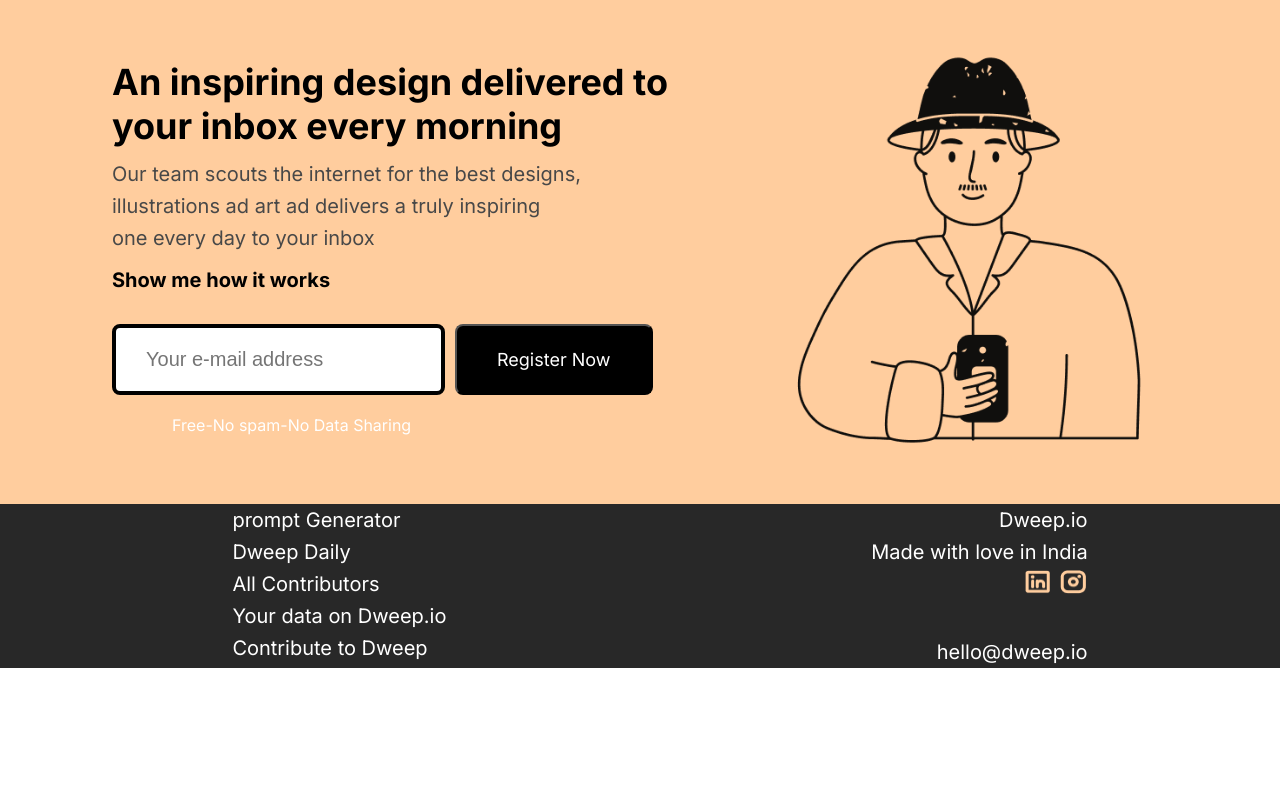
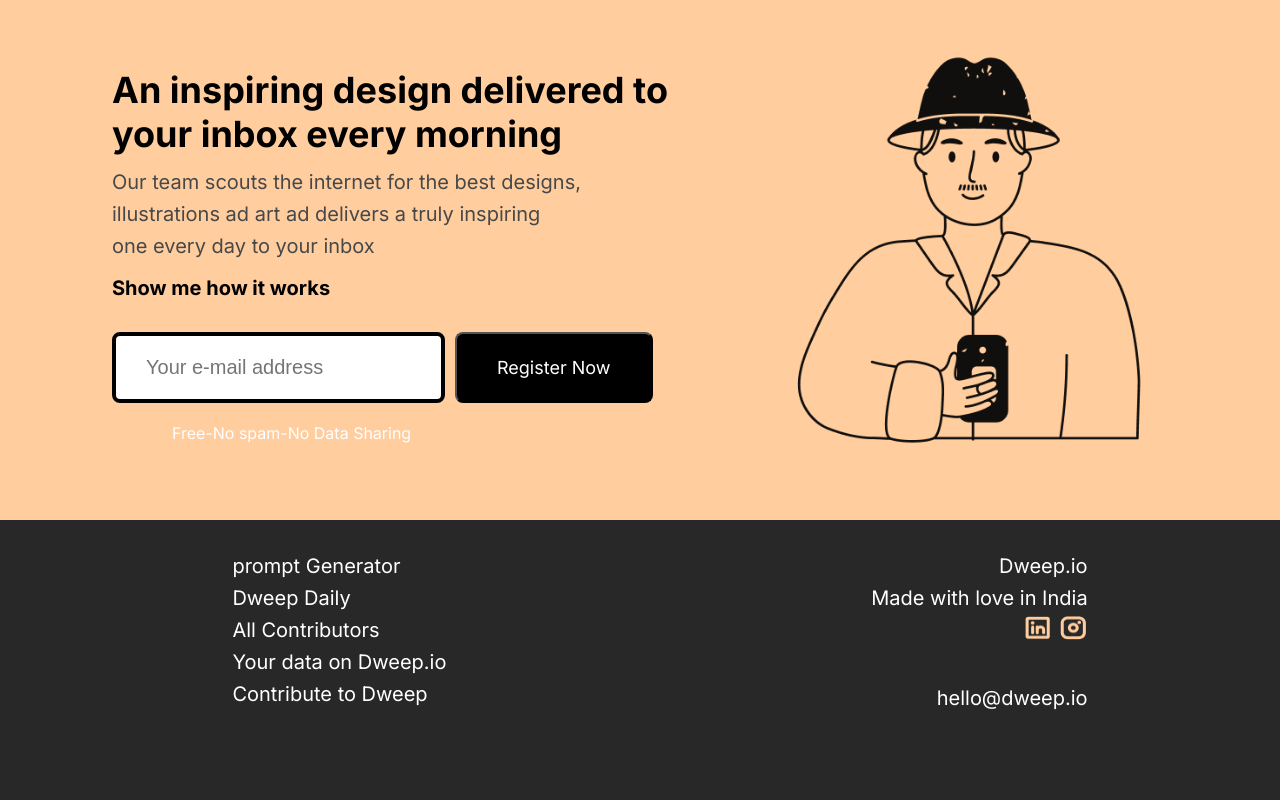
Before and after one commit to preetham9542/micro-project-1, a plain HTML site: page index.html in a window 1280 px wide. Drawn offline with Linux system fonts and the light colour scheme.

Commit message:
Updated style sheet

```diff
--- a/style.css
+++ b/style.css
@@ -16,7 +16,7 @@ img {
 
 #topbox{
     background-color: #ffcd9e;
-    height: 100%;
+    height: 65vh;
     width: 100%;
     display: flex;
     flex-direction: row;
@@ -108,8 +108,7 @@ button{
 
 #bot{
     background-color: #282828;
-    /* width: 100%;
-    height: 100%; */
+    height: 35vh;
     display: flex;
     flex-direction: row;
     font-family: Inter;
@@ -122,9 +121,11 @@ button{
 }
 #bottomleft{
     justify-content: flex-start;
+    margin-top: 30px;
 }
 
 #bottomright{
+    margin-top : 30px;
     justify-content:right;
     text-align: right;
 }
```
